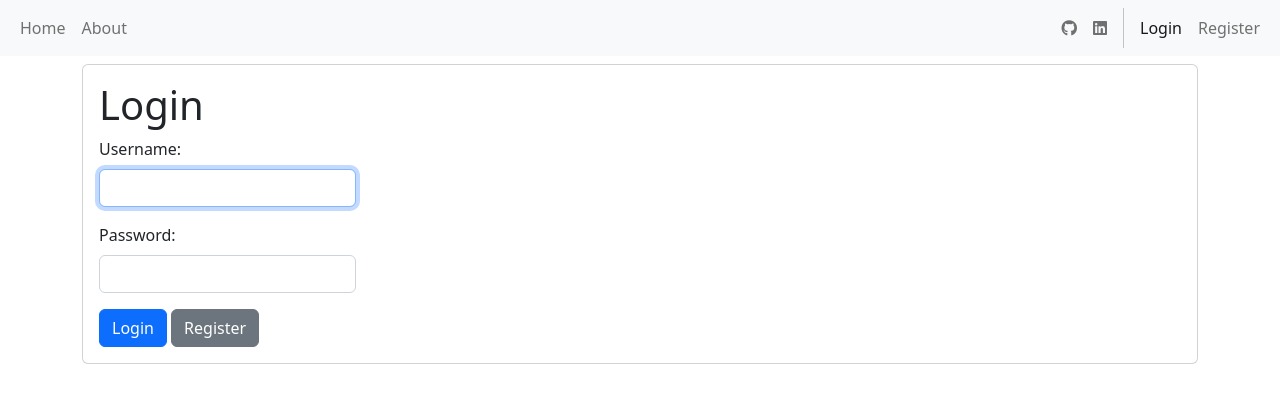
After one commit to vkmsebastian/vkms, a Django app: page /login in a window 1280 px wide. The commit adds this page. Shown: the top 403 px of the page. Run offline with Django 4.2, Linux system fonts and the light colour scheme; some libraries are stand-ins or nearby versions.

Commit message:
Added the login and register pages

```diff
--- a/home/templates/home/base.html
+++ b/home/templates/home/base.html
@@ -19,7 +19,7 @@
             <div class="collapse navbar-collapse" id="navbarSupportedContent">
                 <ul class="navbar-nav">
                     <li class="nav-item">
-                        <a href="/" class="nav-link {% block homestatus %}{% endblock %}">Home</a>
+                        <a href="{% url 'home' %}" class="nav-link {% block homestatus %}{% endblock %}">Home</a>
                     </li>
                     {% if request.user.is_authenticated %}
                     <li class="nav-item">
@@ -43,9 +43,21 @@
                         <a href="https://linkedin.com/in/vksebastian" class="nav-link"><i class="fa-brands fa-linkedin"></i></a>
                     </li>
                     <div class="vr mx-2"></div>
-                    <li class="nav-item">
-                        <a href="/admin" class="nav-link">Login</a>
-                    </li>
+                    {% if not user.is_authenticated %}
+                        <li class="nav-item">
+                            <a href="{% url 'login' %}" class="nav-link {% block loginstatus %}{% endblock %}">Login</a>
+                        </li>
+                        <li class="nav-item">
+                            <a href="{% url 'register' %}" class="nav-link {% block registerstatus %}{% endblock %}">Register</a>
+                        </li>
+                    {% else %}
+                        <li class="nav-item">
+                            <a href="/admin" class="nav-link">{{user.username}}</a>
+                        </li>
+                        <li class="nav-item">
+                            <a href="{% url 'logout' %}" class="nav-link">Logout</a>
+                        </li>
+                    {% endif %}
                 </ul>
             </div>
         </div>
--- /dev/null
+++ b/home/templates/home/login.html
@@ -0,0 +1,36 @@
+{% extends 'home/base.html' %}
+
+{% block title %}Login Page{% endblock %}
+{% block loginstatus%}active{% endblock %}
+{% block content%}
+<div class="container">
+    <div class="row mt-2">
+        <div class="col-0 col-xxl"></div>
+        <div class="col">
+            <div class="card align-items-start">
+                <div class="card-body">
+                    <h1 class="card-title">Login</h1>
+                <form action="" method="post">
+                {% csrf_token %}
+                <div class="mb-3">
+                    <label for="username" class="form-label">Username: </label>
+                    <input type="text" class="form-control {% if error %}is-invalid{% endif %}" name="username" autofocus required>
+                    <div class="invalid-feedback">
+                        {{error}}
+                    </div>
+                </div>
+                <div class="mb-3">
+                    <label for="password" class="form-label">Password: </label>
+                    <input type="password" class="form-control {% if error %}is-invalid{% endif %}" name="password" required>
+                </div>
+
+                <button type="submit" class="btn btn-primary" formaction="login">Login</button>
+                <a href="register" class="btn btn-secondary">Register</a>
+                </div>
+            </form>
+            </div>
+        </div>
+        <div class="col-xxl"></div>
+    </div>
+</div>
+{% endblock %}
--- a/home/urls.py
+++ b/home/urls.py
@@ -3,5 +3,8 @@ from django.urls import path
 from . import views
 
 urlpatterns = [
-    path('', views.index, name='index'),
+    path('register', views.register, name='register'),
+    path('logout', views.logout, name='logout'),
+    path('login', views.login, name='login'),
+    path('', views.index, name='home'),
 ]
--- a/home/views.py
+++ b/home/views.py
@@ -1,11 +1,47 @@
 from django.shortcuts import render
-from django.http import HttpResponse
-from django.contrib.auth import authenticate, login
+from django.http import HttpResponse, HttpResponseRedirect
+from django.contrib.auth import authenticate, login as login_user, logout as logout_user, get_user
+from django.contrib.auth.models import User
+from django.contrib.auth.forms import UserCreationForm
 
 
 
 def index(request):
     return render(request, 'home/index.html')
 
-def products(request):
-    return render(request, 'home/products.html')
+def login(request):
+    if request.method == 'POST':
+        username = request.POST['username']
+        password = request.POST['password']
+        user = authenticate(request, username=username, password=password)
+        if user is not None:
+            login_user(request, user)
+            return HttpResponseRedirect('/')
+        else:
+            return render(request, 'home/login.html', {'error': "Invalid username/password"})
+
+    else:
+        if get_user(request).is_authenticated is False:
+            return render(request, 'home/login.html')
+        else:
+            return HttpResponseRedirect('/')
+
+def logout(request):
+    logout_user(request)
+    return HttpResponseRedirect('/login')
+
+
+def register(request):
+    if request.method == 'GET':
+        return render(request, 'home/register.html')
+
+    elif request.method == 'POST':
+        form = UserCreationForm(request.POST)
+        if form.is_valid():
+            form.save()
+            user = authenticate(request, username=form.cleaned_data['username'], password=form.cleaned_data['password1'])
+            if user is not None:
+                login_user(request, user)
+                return HttpResponseRedirect('/')
+
+        return render(request, 'home/register.html', {'form': form})
--- a/portfolio/urls.py
+++ b/portfolio/urls.py
@@ -20,5 +20,5 @@ from django.urls import path, include
 urlpatterns = [
     path('', include('home.urls')),
     path('products/', include('products.urls')),
-    path('admin/', admin.site.urls),
+    path('admin/', admin.site.urls, name='admin'),
 ]
--- a/products/views.py
+++ b/products/views.py
@@ -1,12 +1,13 @@
-from time import timezone
 from django.shortcuts import render
 from django.http import HttpResponse, HttpResponseRedirect
 from django.utils import timezone
 from django.urls import reverse
+from django.contrib.auth.decorators import login_required
 
 from .models import Product
 from .forms import ProductForm
 
+@login_required(login_url='/')
 def index(request, id=None):
     products = Product.objects.order_by('name')
     form = ProductForm()
```
Also changed, not shown: home/templates/home/index.html (+5 -27 lines), home/templates/home/register.html (added, +48 -0 lines).
